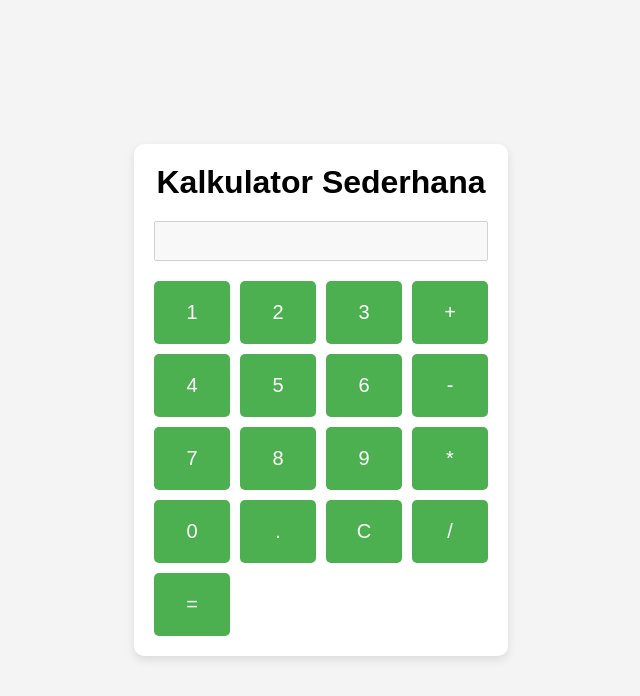
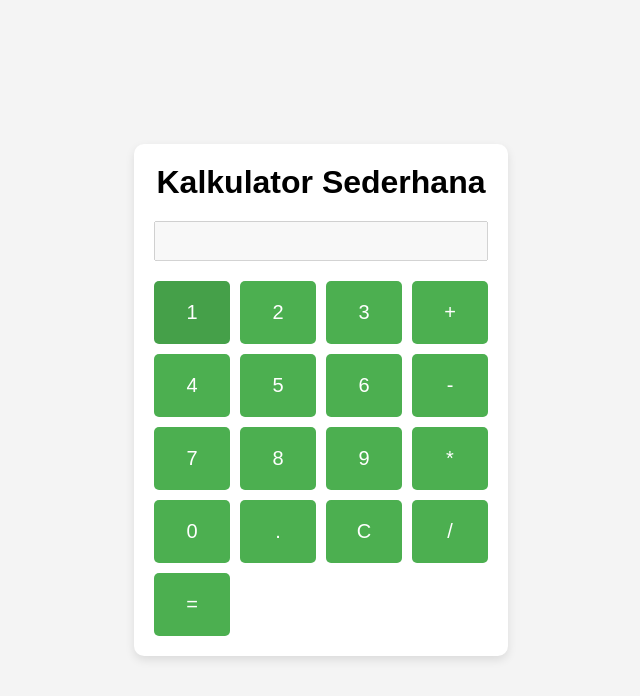
Before and after one commit to kholilblatir96/POJETCT_UTS, a PHP site: page / in a window 1280 px wide, with the pointer over the restyled element. Shown: the top 696 px of the page, without its empty margins (319-959 px from the left). Run offline with PHP 8.4, Linux system fonts and the light colour scheme.

Commit message:
menambahkan efek hover dengan perubahan warna latar belakang pada tombol di CSS

```diff
--- a/style.css
+++ b/style.css
@@ -50,3 +50,7 @@ button {
     cursor: pointer;
     transition: background-color 0.3s;
 }
+
+button:hover {
+    background-color: #45a049;
+}
```
